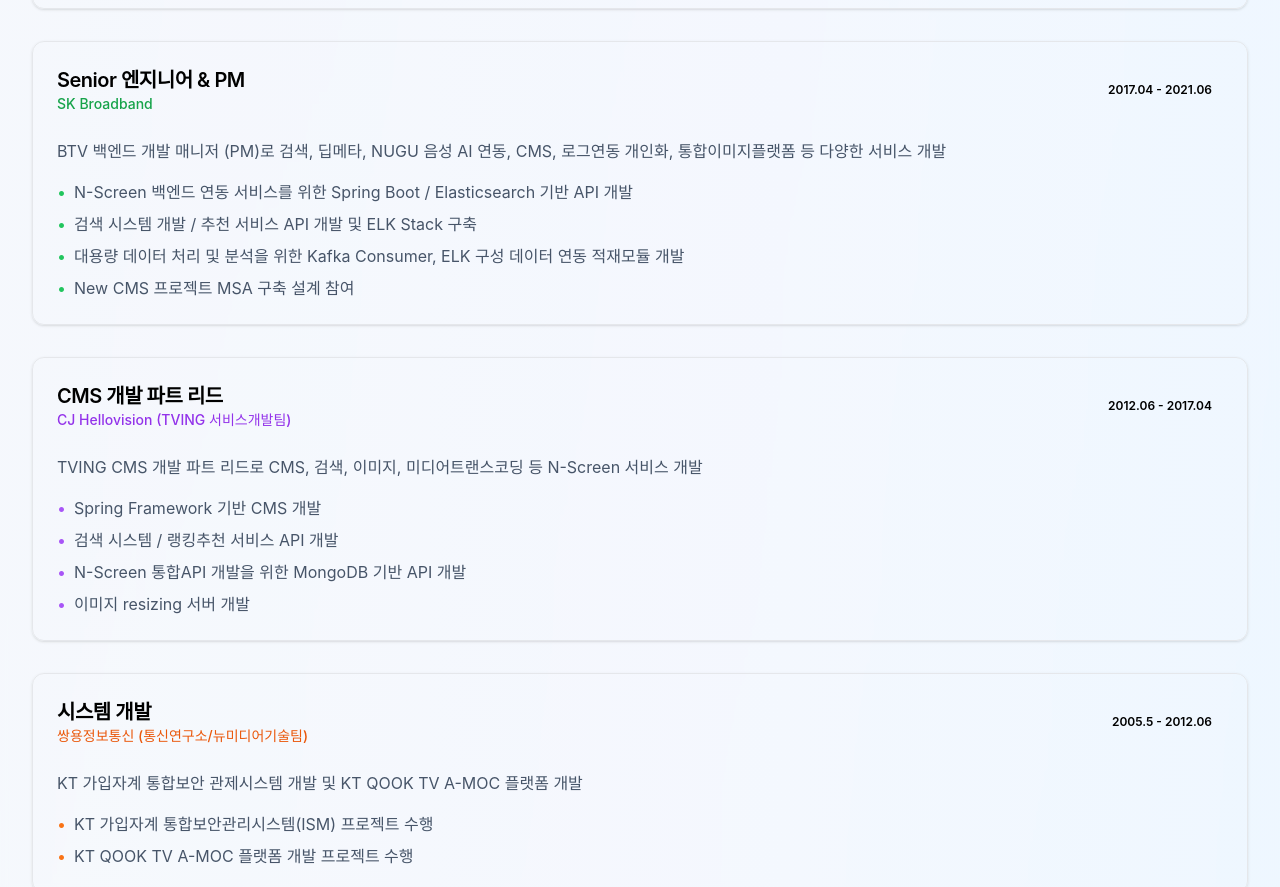
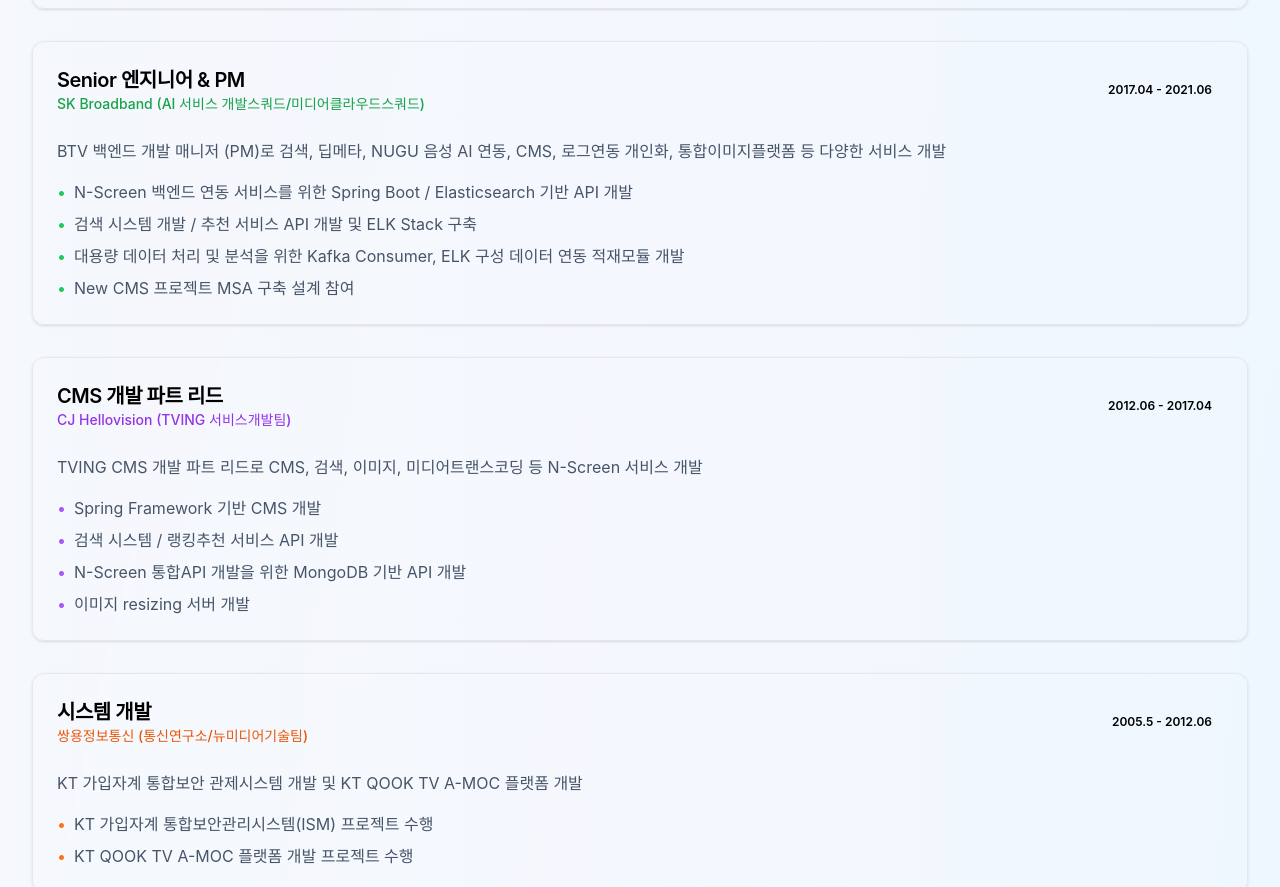
Before and after one commit to withwooyong/withwooyong.github.io, a Next.js app: page / in a window 1280 px wide. Shown: the part 1573-2460 px from the top of the page. Built offline with nearby package versions, Linux system fonts and the light colour scheme.

Commit message:
Enhance job description in portfolio by adding details about AI service development and media cloud squads at SK Broadband.

```diff
--- a/pages/index.tsx
+++ b/pages/index.tsx
@@ -181,7 +181,7 @@
                   <div className="flex flex-col md:flex-row md:items-center md:justify-between">
                     <div>
                       <CardTitle className="text-xl">Senior 엔지니어 & PM</CardTitle>
-                      <CardDescription className="text-green-600 font-medium">SK Broadband</CardDescription>
+                      <CardDescription className="text-green-600 font-medium">SK Broadband (AI 서비스 개발스쿼드/미디어클라우드스쿼드)</CardDescription>
                     </div>
                     <Badge variant="secondary">2017.04 - 2021.06</Badge>
                   </div>
```
